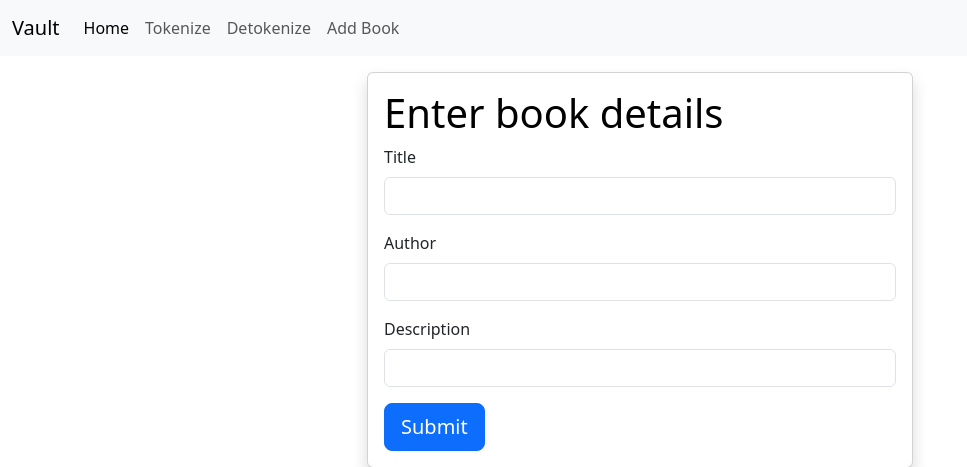
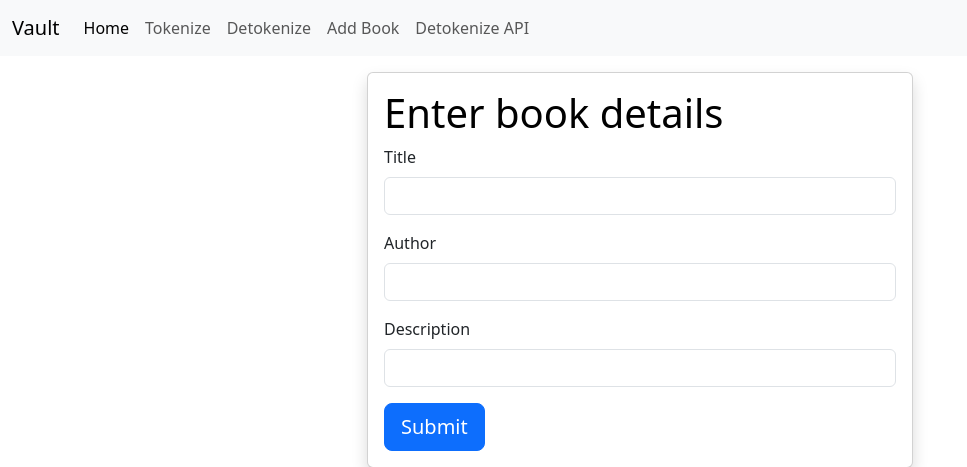
Before and after one commit to chetan123340/Vault, a Flask app: page /add-data in a window 1280 px wide. Shown: the top 467 px of the page, without its empty margins (0-967 px from the left). Run offline with Flask 3, Linux system fonts and the light colour scheme.

Commit message:
added path to api in navbar

```diff
--- a/templates/base.html
+++ b/templates/base.html
@@ -20,6 +20,8 @@
               <a class="nav-link" href="{{url_for('tokenize')}}">Tokenize</a>
               <a class="nav-link" href="{{url_for('detokenize')}}">Detokenize</a>
               <a class="nav-link" href="{{url_for('add')}}">Add Book</a>
+              <a class="nav-link" href="https://github.com/chetan123340/Vault.git">Detokenize API</a>
+
             </div>
           </div>
         </div>
```
